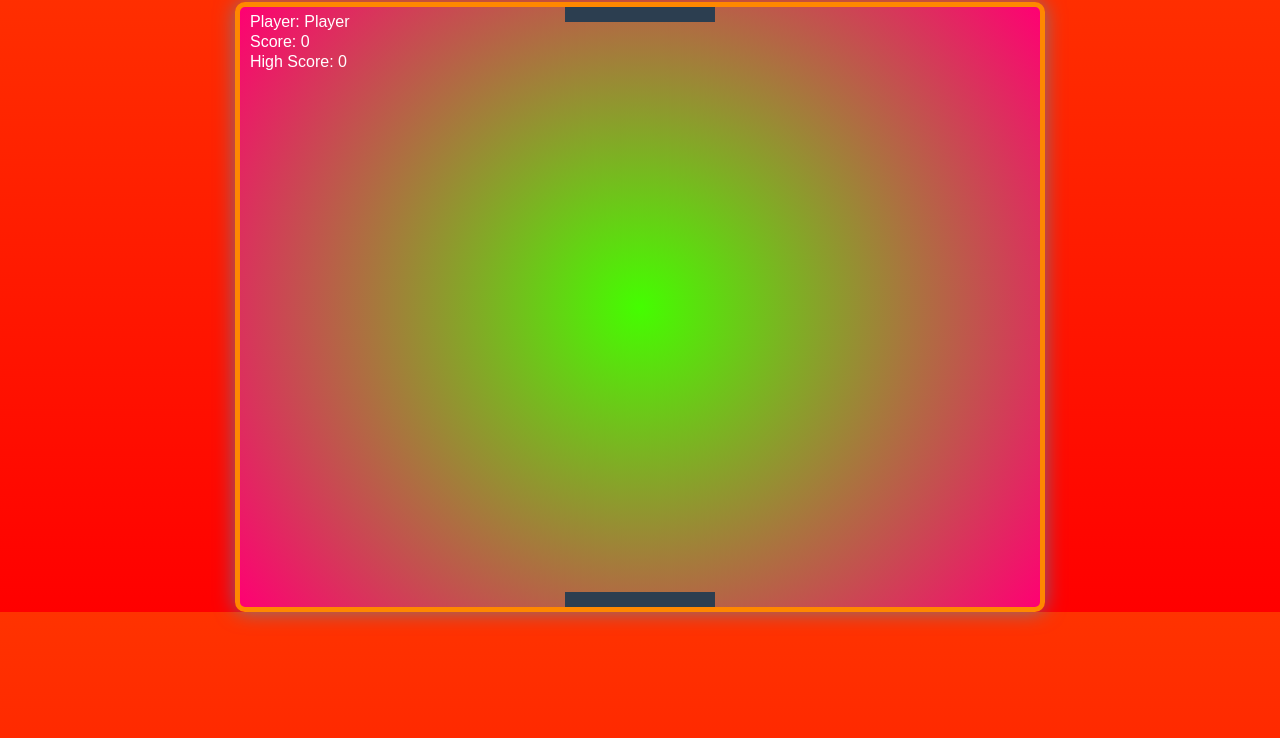
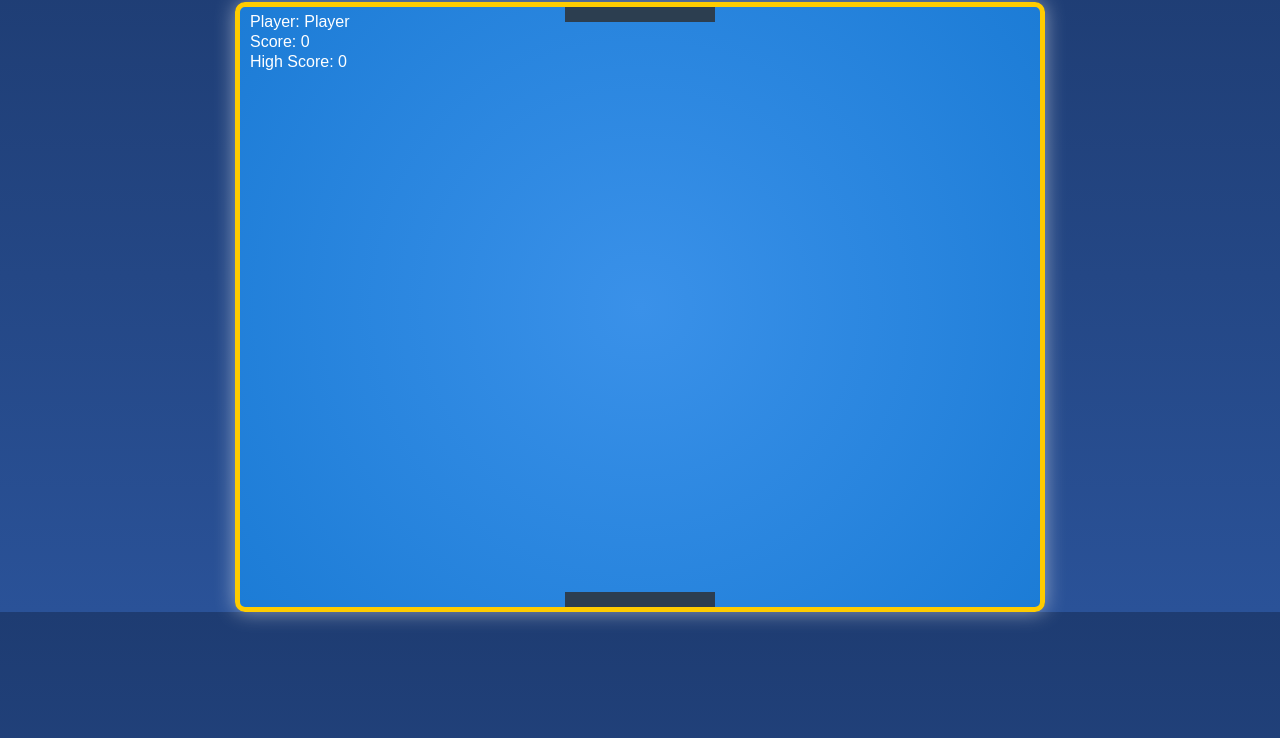
Before and after one commit to btwiamsujal/Ping-Pong-Game, a website: page index.html in a window 1280 px wide. Shown: the part 62-800 px from the top of the page. Drawn offline with Linux system fonts and the light colour scheme.

Commit message:
CHange style.css

```diff
--- a/src/styles.css
+++ b/src/styles.css
@@ -2,7 +2,7 @@
 body {
   text-align: center;
   font-family: 'Press Start 2P', cursive;
-  background: linear-gradient(to bottom, #ff3300, #ff0000);
+  background: linear-gradient(to bottom, #1e3c72, #2a5298);
   color: white;
   margin: 0;
   padding: 0;
@@ -18,10 +18,10 @@ h1 {
 canvas {
   display: block;
   margin: auto;
-  border: 5px solid #ff8800;
+  border: 5px solid #ffcc00;
   border-radius: 10px;
-  background: radial-gradient(circle, #44fe00, #ff0073);
-  box-shadow: 0px 0px 20px rgba(0, 191, 255, 0.5);
+  background: radial-gradient(circle, #3a91e9, #1c7cd6);
+  box-shadow: 0px 0px 20px rgba(255, 255, 255, 0.5);
 }
 .scoreboard {
   font-size: 18px;
@@ -30,7 +30,7 @@ canvas {
 }
 
 button {
-  background-color: #C0C0C0;
+  background-color: #ffcc00;
   border: none;
   padding: 10px 20px;
   font-size: 16px;
@@ -41,6 +41,6 @@ button {
 }
 
 button:hover {
-  background-color: #0059ff;
+  background-color: #e6b800;
   transform: scale(1.1);
 }
```
